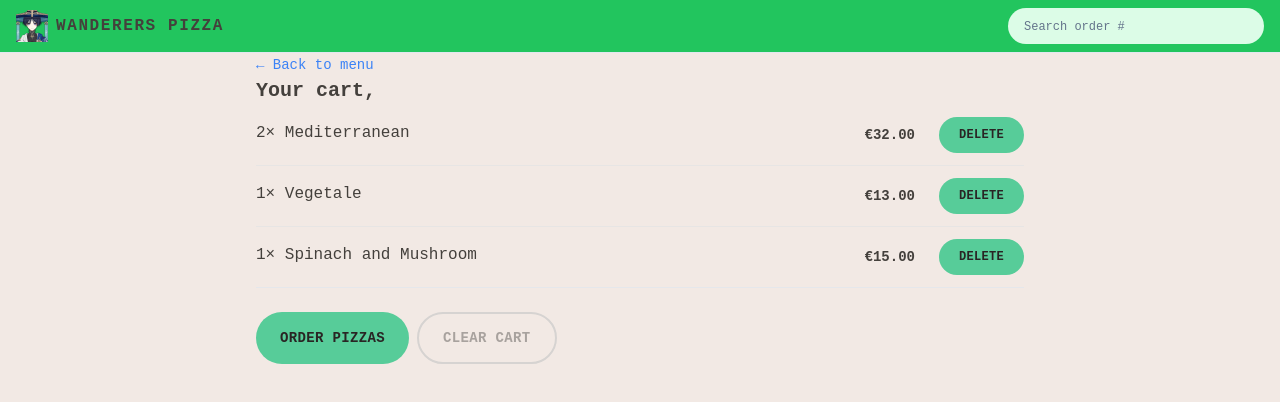
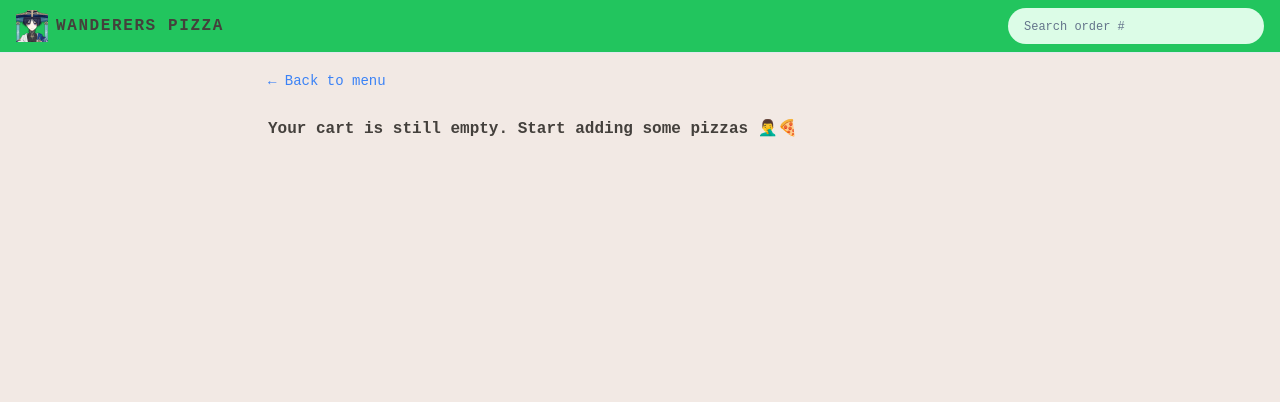
Before and after one commit to naimulabeer/fast-react-pizza-vite, a React (Vite) app: page /cart in a window 1280 px wide. Shown: the top 402 px of the page. Built offline with nearby package versions, Linux system fonts and the light colour scheme.

Commit message:
building the cart page

```diff
--- a/src/features/cart/Cart.jsx
+++ b/src/features/cart/Cart.jsx
@@ -1,35 +1,16 @@
 import LinkButton from "../../ui/LinkButton";
 import Button from "../../ui/Button";
 import CartItem from "./CartItem";
-import { useSelector } from "react-redux";
-
-const fakeCart = [
-  {
-    pizzaId: 12,
-    name: "Mediterranean",
-    quantity: 2,
-    unitPrice: 16,
-    totalPrice: 32,
-  },
-  {
-    pizzaId: 6,
-    name: "Vegetale",
-    quantity: 1,
-    unitPrice: 13,
-    totalPrice: 13,
-  },
-  {
-    pizzaId: 11,
-    name: "Spinach and Mushroom",
-    quantity: 1,
-    unitPrice: 15,
-    totalPrice: 15,
-  },
-];
+import EmptyCart from "./EmptyCart";
+import { useDispatch, useSelector } from "react-redux";
+import { clearCart, getCart } from "./CartSlice";
 
 function Cart() {
   const username = useSelector((state) => state.user.username);
-  const cart = fakeCart;
+  const cart = useSelector(getCart);
+  const dispatch = useDispatch();
+
+  if (!cart.length) return <EmptyCart />;
 
   return (
     <div>
@@ -52,7 +33,9 @@
         <Button type="primary" to="/order/new">
           Order pizzas
         </Button>
-        <Button type="secondary">Clear cart</Button>
+        <Button type="secondary" onClick={() => dispatch(clearCart())}>
+          Clear cart
+        </Button>
       </div>
     </div>
   );
--- a/src/features/cart/CartSlice.js
+++ b/src/features/cart/CartSlice.js
@@ -52,6 +52,8 @@
 
 export default cartSlice.reducer;
 
+export const getCart = (state) => state.cart.cart;
+
 export const getTotalCartQuantity = (state) =>
   state.cart.cart.reduce((sum, item) => sum + item.quantity, 0);
 
--- a/src/features/cart/EmptyCart.jsx
+++ b/src/features/cart/EmptyCart.jsx
@@ -1,11 +1,18 @@
-import { Link } from 'react-router-dom';
+import LinkButton from "../../ui/LinkButton";
 
 function EmptyCart() {
   return (
-    <div>
-      <Link to="/menu">&larr; Back to menu</Link>
+    <div className="py-4 px-3">
+      <LinkButton
+        to="/menu"
+        className="text-sm text-indigo-500 hover:text-indigo-400"
+      >
+        &larr; Back to menu
+      </LinkButton>
 
-      <p>Your cart is still empty. Start adding some pizzas :)</p>
+      <p className="font-bold mt-6">
+        Your cart is still empty. Start adding some pizzas 🤦‍♂️🍕
+      </p>
     </div>
   );
 }
```
